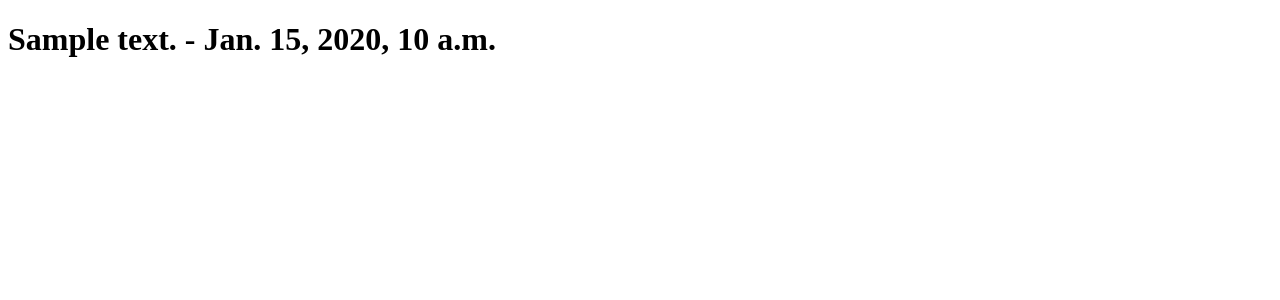
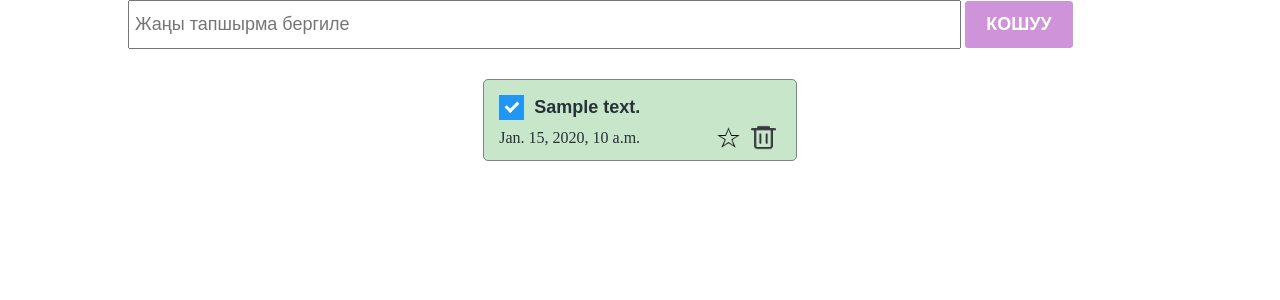
Before and after one commit to nuraaly345/first_todo, a Django app: page /test/ in a window 1280 px wide. Shown: the top 300 px of the page. Run offline with Django 3.2, Linux system fonts and the light colour scheme; tables that the repository leaves empty hold one stand-in row (values such as "Sample post").

Commit message:
connected style to todo list

```diff
--- a/main/templates/test.html
+++ b/main/templates/test.html
@@ -1,17 +1,46 @@
+{% load static %}
 <!DOCTYPE html>
 <html lang="en">
     <head>
         <meta charset="UTF-8">
         <meta http-equiv="X-UA-Compatible" content="IE=edge">
         <meta name="viewport" content="width=device-width, initial-scale=1.0">
+        <!--<link rel="stylesheet" href="./style/index.css"/>-->
+        <link rel="stylesheet" href="{% static 'style/index.css' %}"/>
+        <!--<link rel="stylesheet" href="./style/checkbox.css"/>-->
+        <link rel="stylesheet" href="{% static 'style/checkbox.css' %}"/>
+
         <title>Document</title>
     </head>
 <body>
+    <section>
 
+        <div class="create_container">
+            <input type="text" class="create_input" placeholder="Жаңы тапшырма бергиле"/>
+            <button class="create_button">Кошуу</button>
+        </div>
+        {% for todo in todo_list %}
+        <div class="todo_container">
+            <div class="todo_item">
 
-    {% for todo in todo_list %}
-        <h1>{{ todo.text }} - {{ todo.created_at }}</h1>
+                <div class="todo_item_header">
+                    <label class="container">
+                        <input type="checkbox" checked="checked">
+                        <span class="checkmark"></span>
+                      </label>
+                    <h4>{{ todo.text}}</h4>
+                </div>
+                <div class="todo_item_footer">
+                    <p>{{todo.created_at}}</p>
+                    <div class="action_buttons">
+                        <img src="{% static './icons/3841644081548336226-128.png' %}"/>
+                        <img src="{% static './icons/2790131631558965374-128.png' %}"/>
+                    </div>
+                </div>
+        </div>
+        {% endfor %}
 
-    {% endfor %}
+    </div>
+    </section>
 </body>
 </html>
```
Also changed, not shown: 1 other file. Lines whose indentation alone changed are shown as unchanged.
